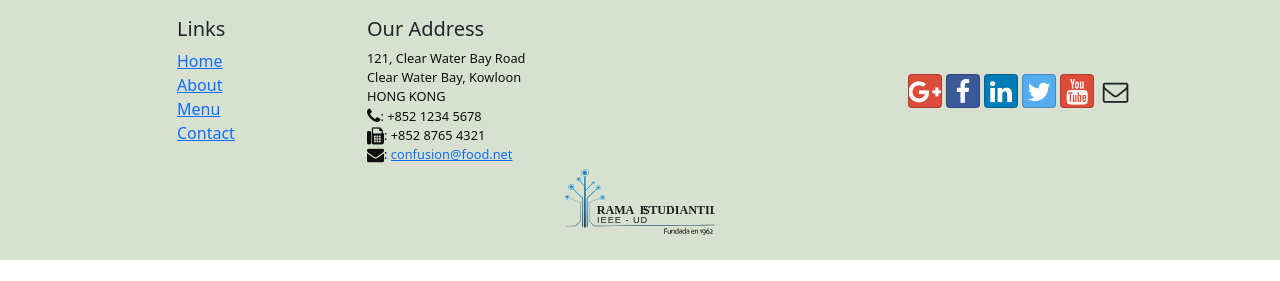
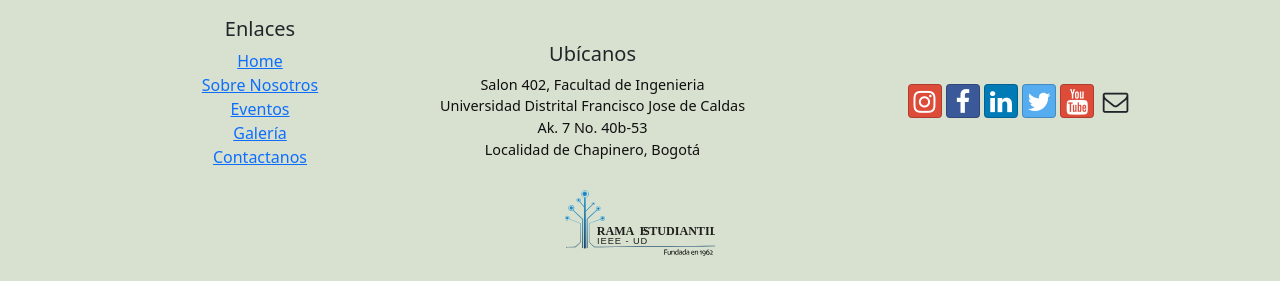
Before and after one commit to Tylomon/CasUdpage, a website: page index.html in a window 1280 px wide. Shown: the part 609-890 px from the top of the page. Before the commit the page ends 869 px from the top, so only its background shows below. Drawn offline with nearby package versions, Linux system fonts and the light colour scheme.

Commit message:
Datos Direccion
-Se añade el botón de Instagram
-Se añade la dirección
-Se centran los textos
-Se corrige el tamaño de la letra

```diff
--- a/css/styles.css
+++ b/css/styles.css
@@ -25,7 +25,7 @@
 }
 
 address{
-font-size: 80%;
+font-size: 90%;
 margin: 0px;
 color:#0f0f0f;
 
--- a/index.html
+++ b/index.html
@@ -138,32 +138,31 @@
     <footer class="footer">
         <div class="container">
             <div class="row">
-                <div class="col-4 offset-1 col-sm-2">
-                    <h5>Links</h5>
+                <div class="col-4 offset-1 col-sm-2 text-center">
+                    <h5>Enlaces</h5>
                     <ul class="list-unstyled">
                         <li><a href="#">Home</a></li>
-                        <li><a href="./aboutus.html">About</a></li>
-                        <li><a href="#">Menu</a></li>
-                        <li><a href="./contactus.html">Contact</a></li>
+                        <li><a href="./aboutus.html">Sobre Nosotros</a></li>
+                        <li><a href="#">Eventos</a></li>
+                        <li><a href="#">Galería</a></li>
+                        <li><a href="./contactus.html">Contactanos</a></li>
                     </ul>
                 </div>
-                <div class="col-7 col-sm-5">
-                    <h5>Our Address</h5>
+                <div class="col-7 col-sm-5 align-self-center text-center">
+                    <h5>Ubícanos</h5>
                     <address>
-                        121, Clear Water Bay Road<br>
-                        Clear Water Bay, Kowloon<br>
-                        HONG KONG<br>
-                        <i class="fa fa-phone fa-lg"></i>: +852 1234 5678<br>
-                        <i class="fa fa-fax fa-lg"></i>: +852 8765 4321<br>
-                        <i class="fa fa-envelope fa-lg"></i>:
-                        <a href="mailto:confusion@food.net">confusion@food.net</a>
+                        Salon 402, Facultad de Ingenieria <br>
+                        Universidad Distrital Francisco Jose de Caldas <br>
+                        Ak. 7 No. 40b-53<br>
+                        Localidad de Chapinero, Bogotá<br>
+
                     </address>
                 </div>
                 <div class="col-12 col-sm-4 align-self-center">
                     <div class="text-center">
                         <div class="text-center">
                             <a class="btn btn-social-icon btn-google" href="http://google.com/+"><i
-                                    class="fa fa-google-plus"></i></a>
+                                    class="fa fa-instagram"></i></a>
                             <a class="btn btn-social-icon btn-facebook"
                                 href="http://www.facebook.com/profile.php?id="><i class="fa fa-facebook"></i></a>
                             <a class="btn btn-social-icon btn-linkedin" href="http://www.linkedin.com/in/"><i
```
